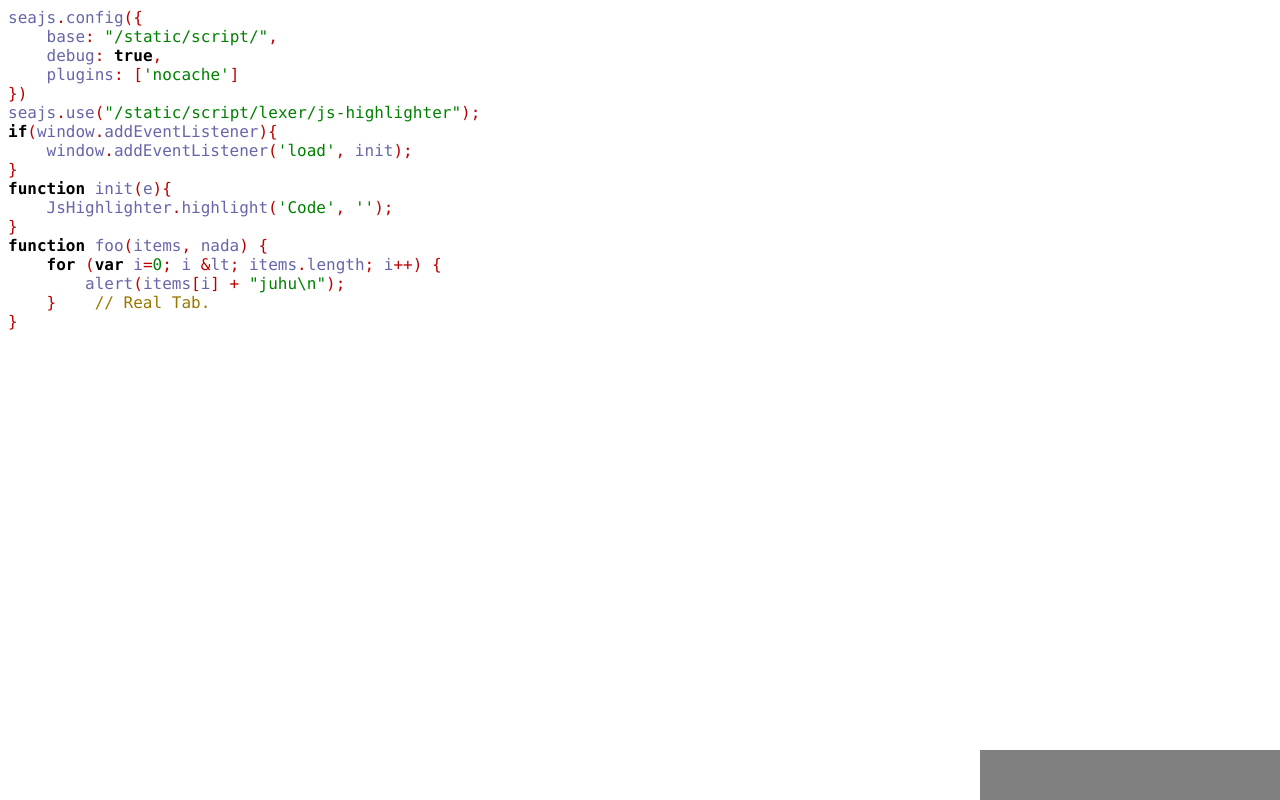
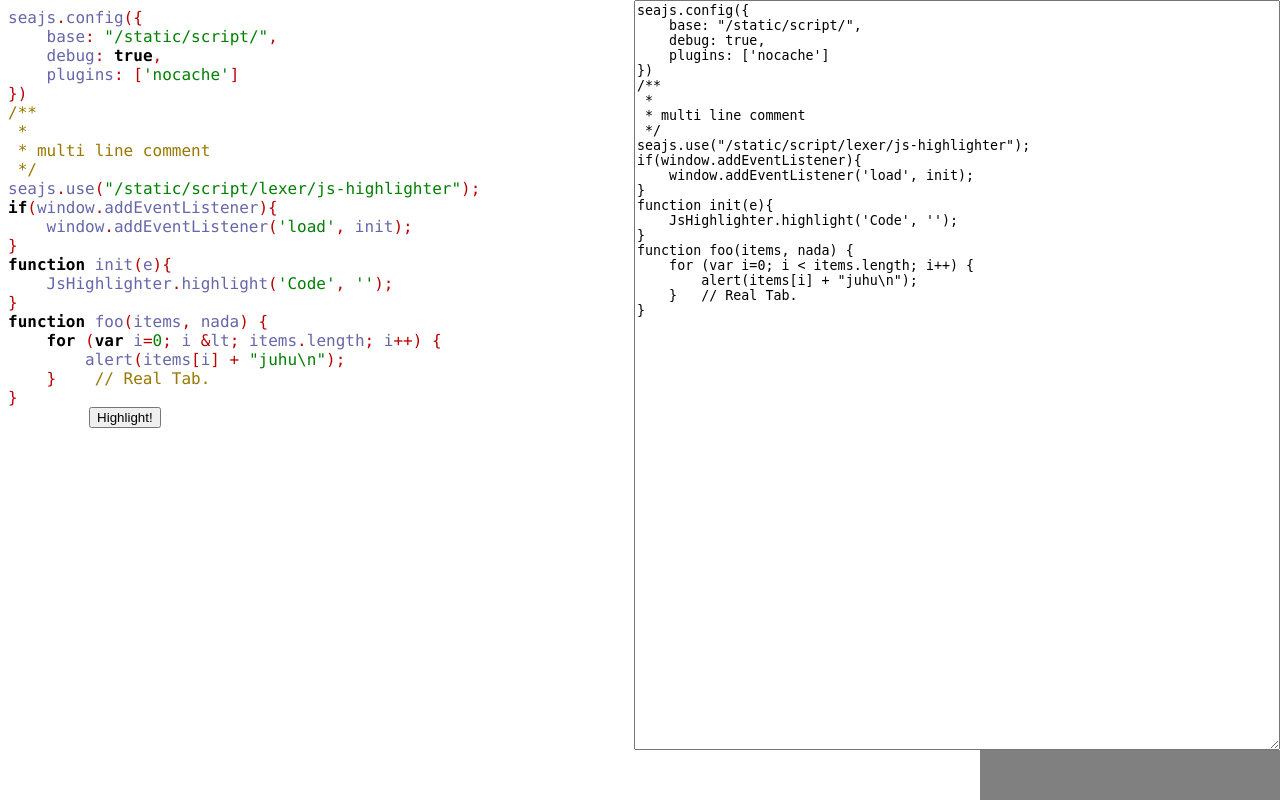
Before and after one commit to We-Are-Warlocks/Borussia-Dortmund, a Python web app: template Typing/templates/lex.html in a window 1280 px wide. Run offline with Jinja, Linux system fonts and the light colour scheme; the template is opened without the code that fills it, so the values that code supplies are empty.

Commit message:
LEX-添加了一个简单的测试工具
左边用于显示解析之后的结果
右边文本框用来进行输入，可以自由添加各种测试用例

```diff
--- a/Typing/templates/lex.html
+++ b/Typing/templates/lex.html
@@ -14,8 +14,16 @@
             window.addEventListener('load', init);
         }
         function init(e){
+			var b = document.getElementById( 'start-highlight' ) ;
+			b.addEventListener('click', dohighlight);
             JsHighlighter.highlight('Code', '');
         }
+		function dohighlight(e){
+			console.log('click!');
+			var text = document.getElementById( 'todo' ) ;
+			JsHighlighter.highlight('Code', text.value);
+			return true;
+		}
     </script>
 </head>
 <body>
@@ -26,6 +34,10 @@ seajs.config({
     debug: true,
     plugins: ['nocache']
 })
+/**
+ *
+ * multi line comment
+ */
 seajs.use("/static/script/lexer/js-highlighter");
 if(window.addEventListener){
     window.addEventListener('load', init);
@@ -39,6 +51,30 @@ function foo(items, nada) {
     }	// Real Tab.
 }
         </code>
+		<button id='start-highlight'>Highlight!</button>
+		<textarea id='todo' style='position:absolute; top:0px; right:0px; bottom:50px; width:50%;'>
+seajs.config({
+    base: "/static/script/",
+    debug: true,
+    plugins: ['nocache']
+})
+/**
+ *
+ * multi line comment
+ */
+seajs.use("/static/script/lexer/js-highlighter");
+if(window.addEventListener){
+    window.addEventListener('load', init);
+}
+function init(e){
+    JsHighlighter.highlight('Code', '');
+}
+function foo(items, nada) {
+    for (var i=0; i &lt; items.length; i++) {
+        alert(items[i] + "juhu\n");
+    }	// Real Tab.
+}
+		</textarea>
 		<div id='tokenTypeDisplayer' style="text-align:center; position: absolute; right:0px; bottom:0px; width:300px; height:50px; background-color:grey;">
     </div>
 </body>
```
